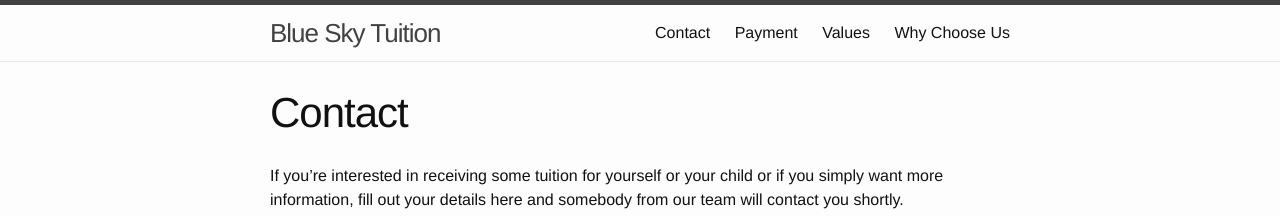
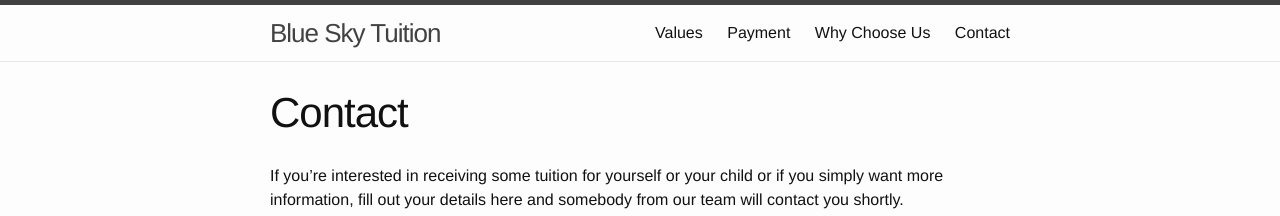
Before and after one commit to 01taylop/blue-sky-tuition, a Jekyll site: the page built from contact.md, in a window 1280 px wide. Shown: the top 216 px of the page. Built offline with Jekyll 4.4.1, drawn with Linux system fonts in a browser that asks for light colours.

Commit message:
Sort navigation by weight.

```diff
--- a/_includes/header.html
+++ b/_includes/header.html
@@ -13,10 +13,11 @@
         </svg>
       </a>
 
+      {% assign pages = site.pages | sort:"weight"  %}
       <div class="trigger">
-        {% for my_page in site.pages %}
-          {% if my_page.title %}
-          <a class="page-link" href="{{ my_page.url | prepend: site.baseurl }}">{{ my_page.title }}</a>
+        {% for p in pages %}
+          {% if p.title %}
+          <a class="page-link" href="{{ p.url | prepend: site.baseurl }}">{{ p.title }}</a>
           {% endif %}
         {% endfor %}
       </div>
```
Also changed, not shown: contact.md (+1 -0 lines), payment.md (+1 -0 lines), values.md (+1 -0 lines), why-choose-us.md (+1 -0 lines).
